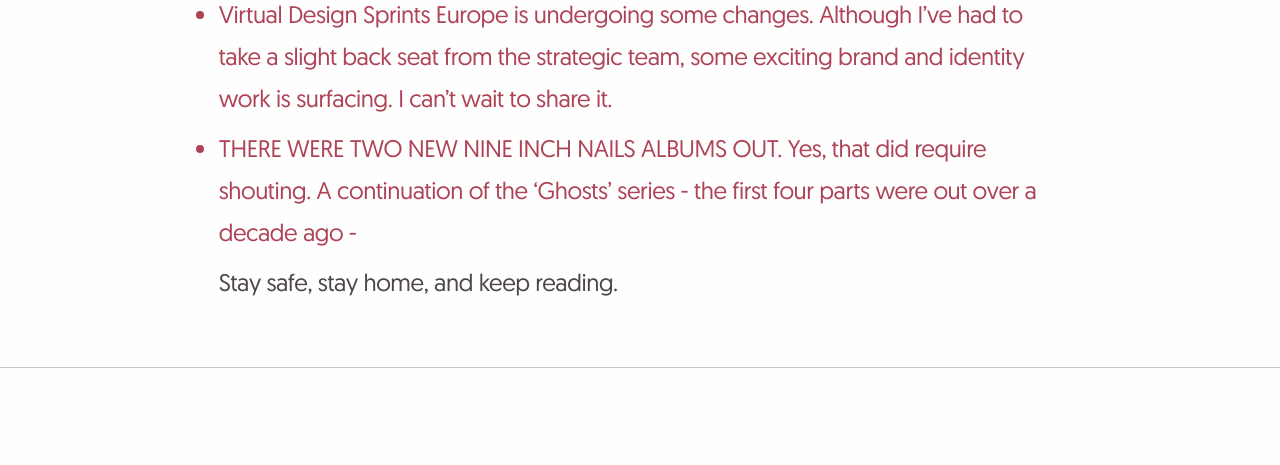
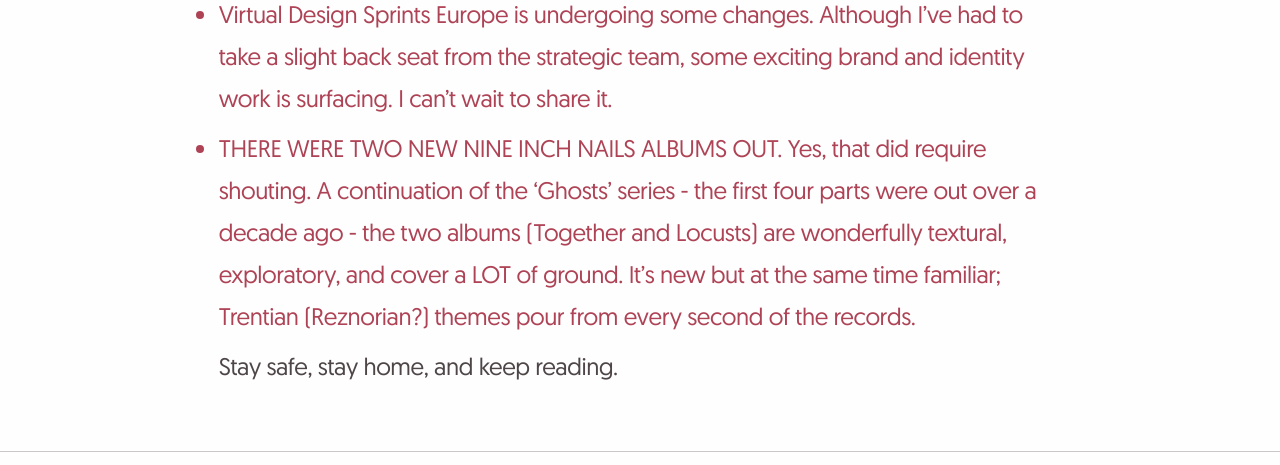
Before and after one commit to tomjepsoncreative/website, an Eleventy site: page blog/posts/weeknotes/weeknote-230320.md in a window 1280 px wide. Shown: the part 860-1325 px from the top of the page. Built offline with nearby package versions, Linux system fonts and the light colour scheme; Eleventy itself is replaced by a stand-in of ours; files that its build step writes are made by us from their sources.

Commit message:
Blog post (Update)
Text missing from the first entry

```diff
--- a/blog/posts/weeknotes/weeknote-230320.md
+++ b/blog/posts/weeknotes/weeknote-230320.md
@@ -14,6 +14,6 @@ Weekly notes for w/c 23rd March 2020. Coronavirus homebound status update week 1
 - I finished Annie Duke’s ‘Thinking in Bets’. Reframing how I make decisions in both my work and life - awareness of hindsight bias and thinking probabilistically - is going to be a fun exploration.
 - Joined the weekly virtual happy hour, hosted by the ever-vibrant Elizabeth Dunne (@geek_freelance on Twitter).
 - Virtual Design Sprints Europe is undergoing some changes. Although I’ve had to take a slight back seat from the strategic team, some exciting brand and identity work is surfacing. I can’t wait to share it.
-- THERE WERE TWO NEW NINE INCH NAILS ALBUMS OUT. Yes, that did require shouting. A continuation of the ‘Ghosts’ series - the first four parts were out over a decade ago -
+- THERE WERE TWO NEW NINE INCH NAILS ALBUMS OUT. Yes, that did require shouting. A continuation of the ‘Ghosts’ series - the first four parts were out over a decade ago - the two albums (Together and Locusts) are wonderfully textural, exploratory, and cover a LOT of ground. It’s new but at the same time familiar; Trentian (Reznorian?) themes pour from every second of the records.
 
 Stay safe, stay home, and keep reading.
```
